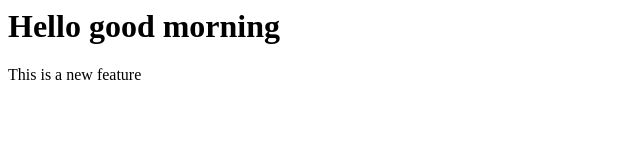
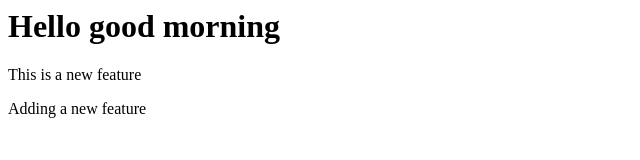
Before and after one commit to msachvpk/devops_test, a plain HTML site: page index.html in a window 1280 px wide. Shown: the whole page, without its empty margins (0-640 px from the left). Drawn offline with Linux system fonts and the light colour scheme.

Commit message:
Adding new feature

```diff
--- a/index.html
+++ b/index.html
@@ -1,2 +1,3 @@
 <h1> Hello good morning </h1>
 <p> This is a new feature </p>
+<p> Adding a new feature <p>
```
